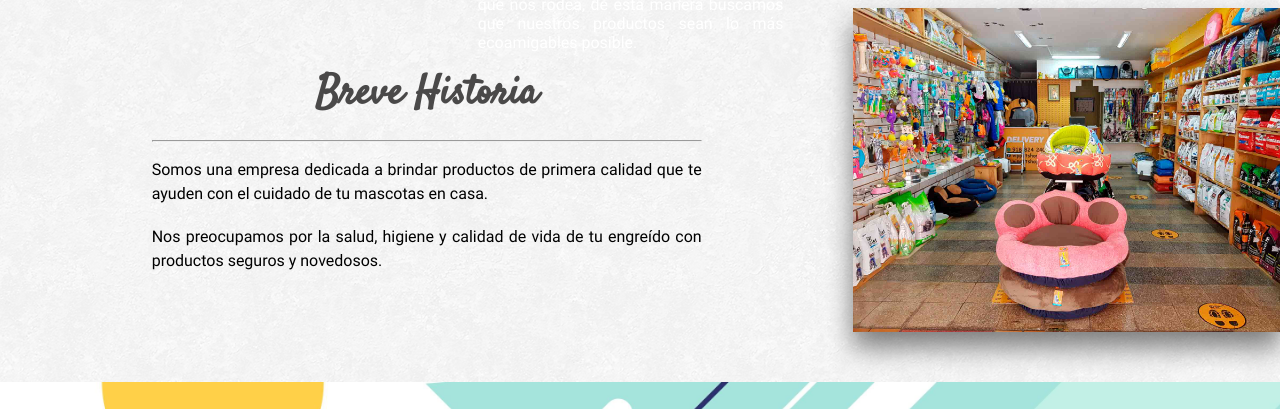
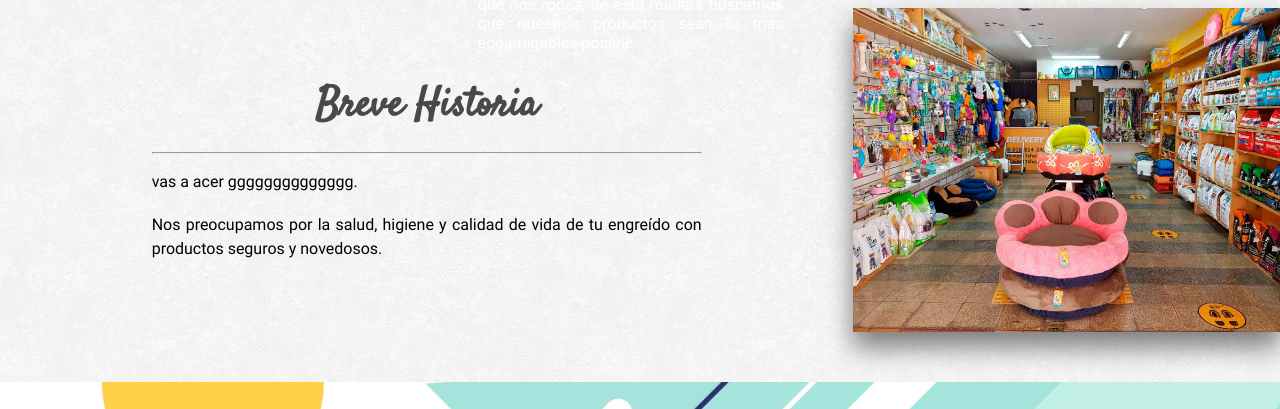
Before and after one commit to CrisQF/entrepatitas, a plain HTML site: page index.html in a window 1280 px wide. Shown: the part 987-1396 px from the top of the page. Drawn offline with Linux system fonts and the light colour scheme.

Commit message:
correccion de texto

```diff
--- a/index.html
+++ b/index.html
@@ -116,7 +116,7 @@
             <div>
               <h2>Breve Historia</h2>
               <hr>
-              <p>Somos una empresa dedicada a brindar productos de primera calidad que te ayuden con el cuidado de tu mascotas en casa. </p><br>
+              <p>vas a acer gggggggggggggg. </p><br>
               <p>Nos preocupamos por la salud, higiene y calidad de vida de tu engreído con productos seguros y novedosos.</p>
             </div>
 
```
